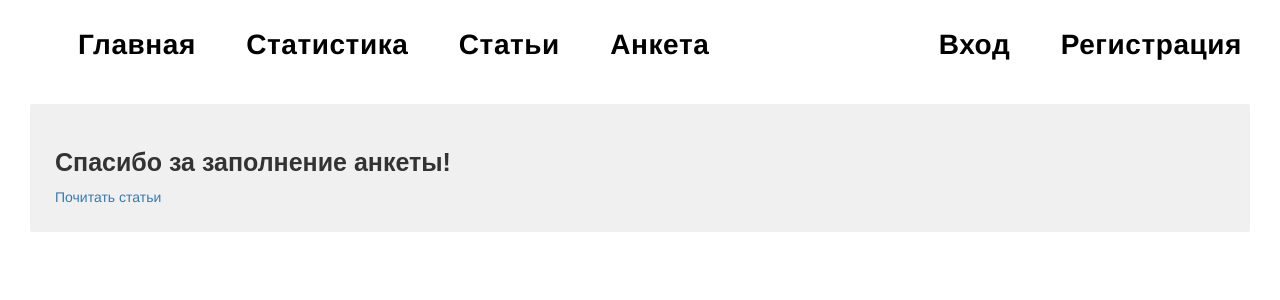
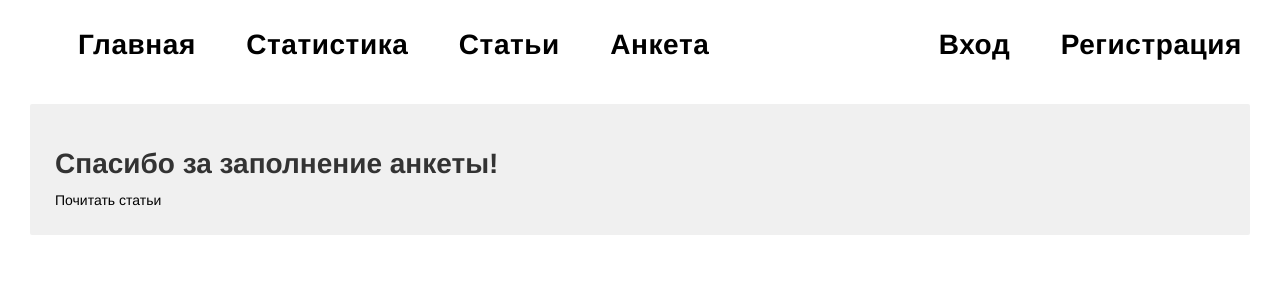
Before and after one commit to Moria-Mel/Caffeine, a Django app: template caffeine/templates/thanks.html in a window 1280 px wide. Shown: the top 300 px of the page. Run offline with Django 3.2, Linux system fonts and the light colour scheme; the template is opened without the code that fills it, so the values that code supplies are empty; some libraries are stand-ins or nearby versions.

Commit message:
questionori's font changed

```diff
--- a/caffeine/templates/thanks.html
+++ b/caffeine/templates/thanks.html
@@ -2,8 +2,8 @@
 
 {% block content %}
 
-<div class="style"><h2 class="h2_questionary">Спасибо за заполнение анкеты!</h2>
-<a href="{% url 'articles' %}">Почитать статьи</a>
+<div class="style"><h2 class="letters_sb">Спасибо за заполнение анкеты!</h2>
+<a class="name" href="{% url 'articles' %}">Почитать статьи</a>
 </div>
 
 {% endblock %}
```
Also changed, not shown: caffeine/db.sqlite3.
